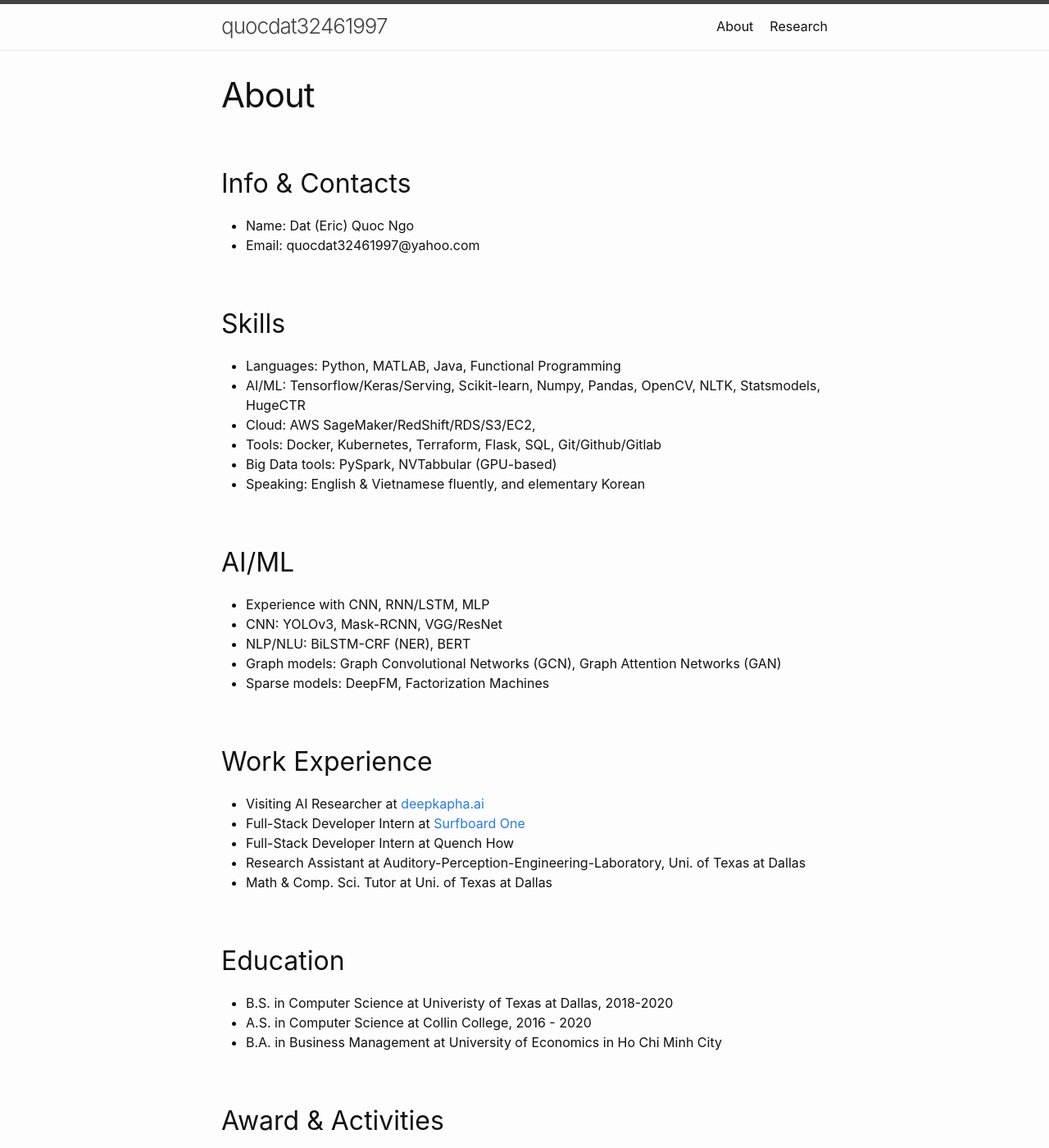
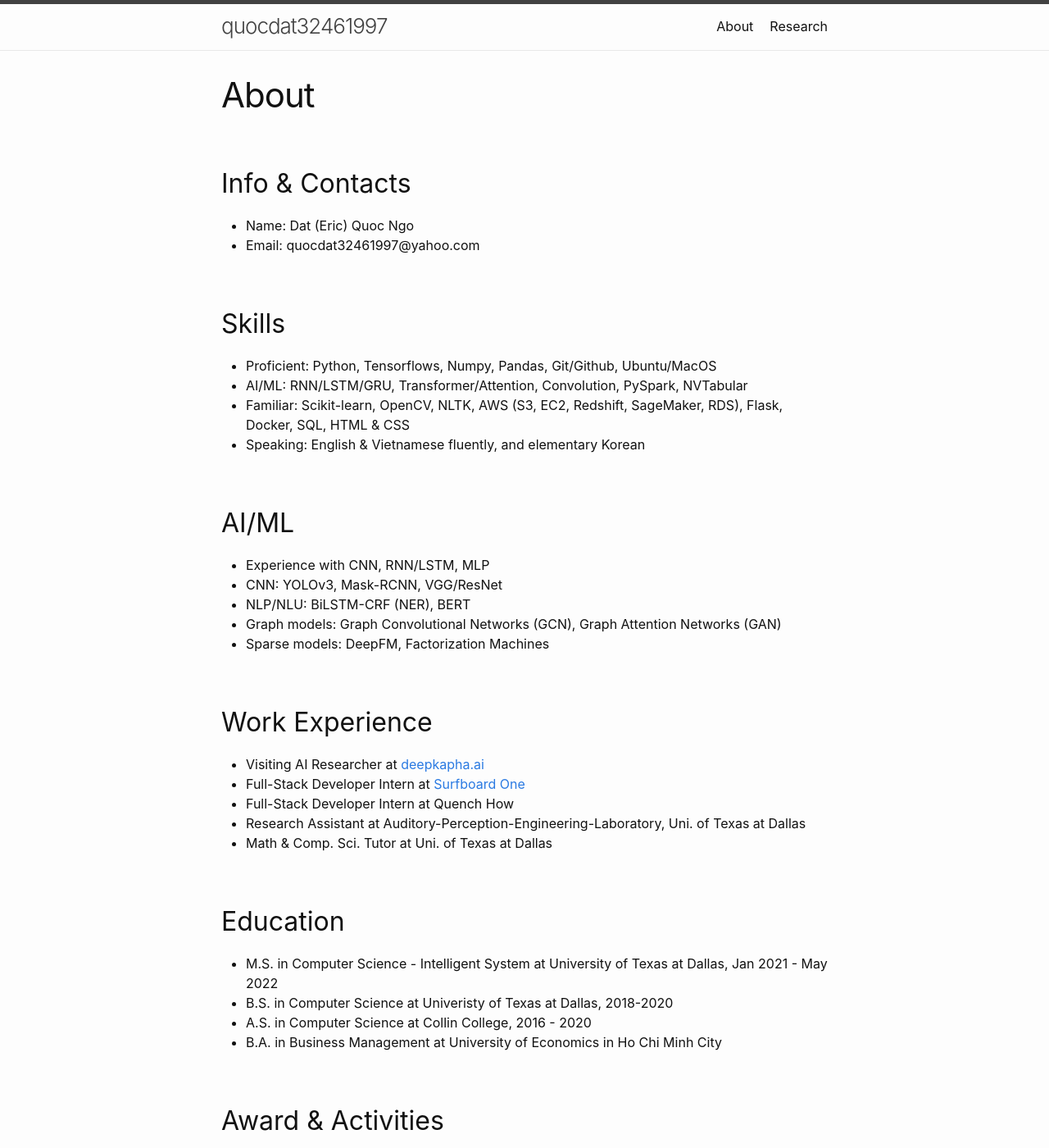
Before and after one commit to quocdat32461997/quocdat32461997.github.io, a Jekyll site: the page built from about.md, in a window 1280 px wide and 1400 px high. Shown: the whole window at 82% size. Built offline with Jekyll 4.4.1, drawn with Linux system fonts in a browser that asks for light colours; some of the changed text lies outside the part shown.

Commit message:
Update about.md

```diff
--- a/about.md
+++ b/about.md
@@ -9,11 +9,9 @@ permalink: /about/
 * Email: quocdat32461997@yahoo.com
 
 ## Skills
-* Languages: Python, MATLAB, Java, Functional Programming
-* AI/ML: Tensorflow/Keras/Serving, Scikit-learn, Numpy, Pandas, OpenCV, NLTK, Statsmodels, HugeCTR
-* Cloud: AWS SageMaker/RedShift/RDS/S3/EC2,
-* Tools: Docker, Kubernetes, Terraform, Flask, SQL, Git/Github/Gitlab
-* Big Data tools: PySpark, NVTabbular (GPU-based)
+* Proficient: 	Python, Tensorflows, Numpy, Pandas, Git/Github, Ubuntu/MacOS
+* AI/ML: 	RNN/LSTM/GRU, Transformer/Attention, Convolution, PySpark, NVTabular
+* Familiar:	Scikit-learn, OpenCV, NLTK, AWS (S3, EC2, Redshift, SageMaker, RDS), Flask, Docker, SQL, HTML & CSS
 * Speaking: English & Vietnamese fluently, and elementary Korean
 
 ## AI/ML
@@ -31,12 +29,14 @@ permalink: /about/
 * Math & Comp. Sci. Tutor at Uni. of Texas at Dallas
 
 ## Education
+* M.S. in Computer Science - Intelligent System at University of Texas at Dallas, Jan 2021 - May 2022
 * B.S. in Computer Science at Univeristy of Texas at Dallas, 2018-2020
 * A.S. in Computer Science at Collin College, 2016 - 2020
 * B.A. in Business Management at University of Economics in Ho Chi Minh City
 
 ## Award & Activities
 * [My tech blogs on Medium](https://medium.com/@datngo_79115)
+* [Technical Coordinator at AI Society]()
 * [Technichal Officer at UTDallas Developer Student Club (DSC)](https://dsc.community.dev/university-of-texas-at-dallas/)
 * 2019 Undergraduate Research Award
 * 2017 Math Excellence Award
```
